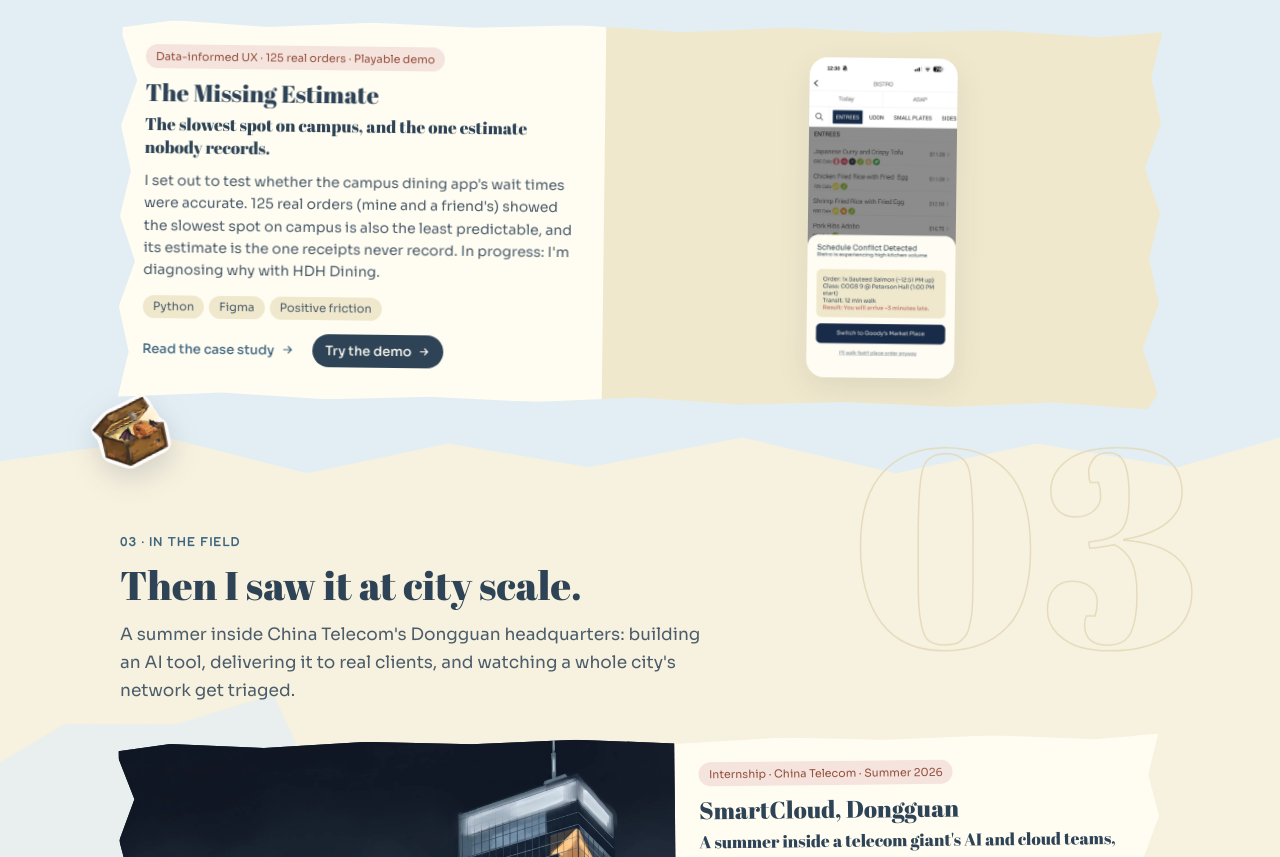
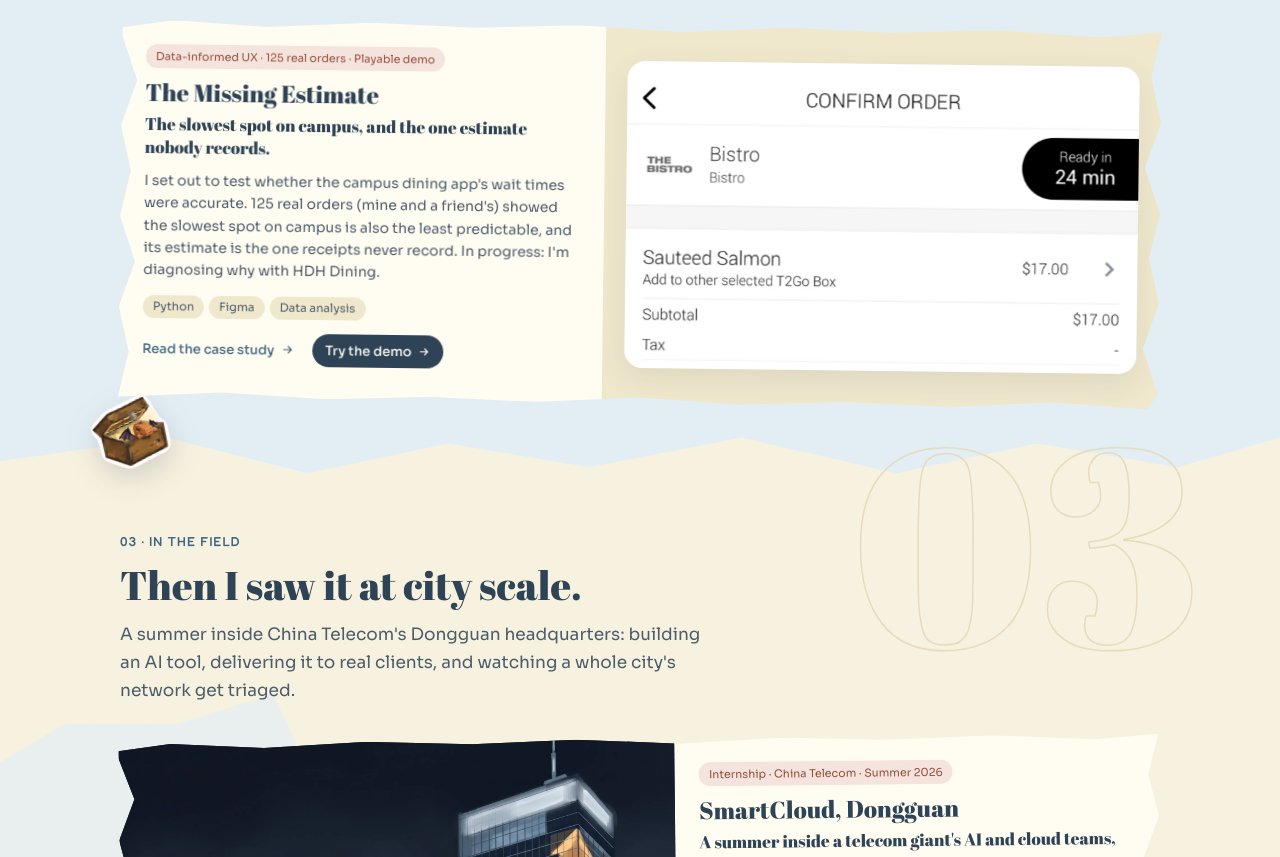
Before and after one commit to laura06919-max/laura06919-max.github.io, a plain HTML site: page index.html in a window 1280 px wide. Shown: the part 2867-3724 px from the top of the page. Drawn offline with Linux system fonts and the light colour scheme.

Commit message:
Home: Missing Estimate card shows the real checkout screenshot
Co-Authored-By: Claude Opus 5.5 <noreply@anthropic.com>
Claude-Session: https://claude.ai/code/session_01LZebrcYPpN16DWWknepe9r

```diff
--- a/index.html
+++ b/index.html
@@ -153,13 +153,13 @@
       </article>
       <article class="card has-try wide flip reveal" data-r="pop">
         <div class="card-paper">
-        <div class="card-visual" style="background:var(--bg2);display:grid;place-items:center;padding:22px"><img src="assets/img/bistro-modal.jpg" alt="Triton2Go redesign: a warning modal before payment" loading="lazy" style="width:auto;height:auto;max-height:320px;max-width:100%;object-fit:contain;border-radius:18px;box-shadow:var(--shadow)"></div>
+        <div class="card-visual" style="background:var(--bg2);display:grid;place-items:center;padding:22px"><img src="assets/img/bistro-checkout.webp" alt="Triton2Go checkout at the Bistro showing Ready in 24 min, a number the emailed receipt never records" loading="lazy" style="width:auto;height:auto;max-height:320px;max-width:100%;object-fit:contain;border-radius:18px;box-shadow:var(--shadow)"></div>
         <div class="card-body">
           <span class="badge coral">Data-informed UX · 125 real orders · Playable demo</span>
           <h3><a class="card-link" href="work/bistro.html">The Missing Estimate</a></h3>
           <p class="hook">The slowest spot on campus, and the one estimate nobody records.</p>
           <p>I set out to test whether the campus dining app's wait times were accurate. 125 real orders (mine and a friend's) showed the slowest spot on campus is also the least predictable, and its estimate is the one receipts never record. In progress: I'm diagnosing why with HDH Dining.</p>
-          <div class="chips"><span class="chip">Python</span><span class="chip">Figma</span><span class="chip">Positive friction</span></div>
+          <div class="chips"><span class="chip">Python</span><span class="chip">Figma</span><span class="chip">Data analysis</span></div>
           <div class="card-actions"><span class="more">Read the case study <svg viewBox="0 0 24 24" fill="none" stroke="currentColor" stroke-width="2"><path d="M5 12h14M13 6l6 6-6 6"/></svg></span><a class="try-link" href="work/bistro.html#try">Try the demo <svg viewBox="0 0 24 24" fill="none" stroke="currentColor" stroke-width="2"><path d="M5 12h14M13 6l6 6-6 6"/></svg></a></div>
         </div>
         </div>
```
